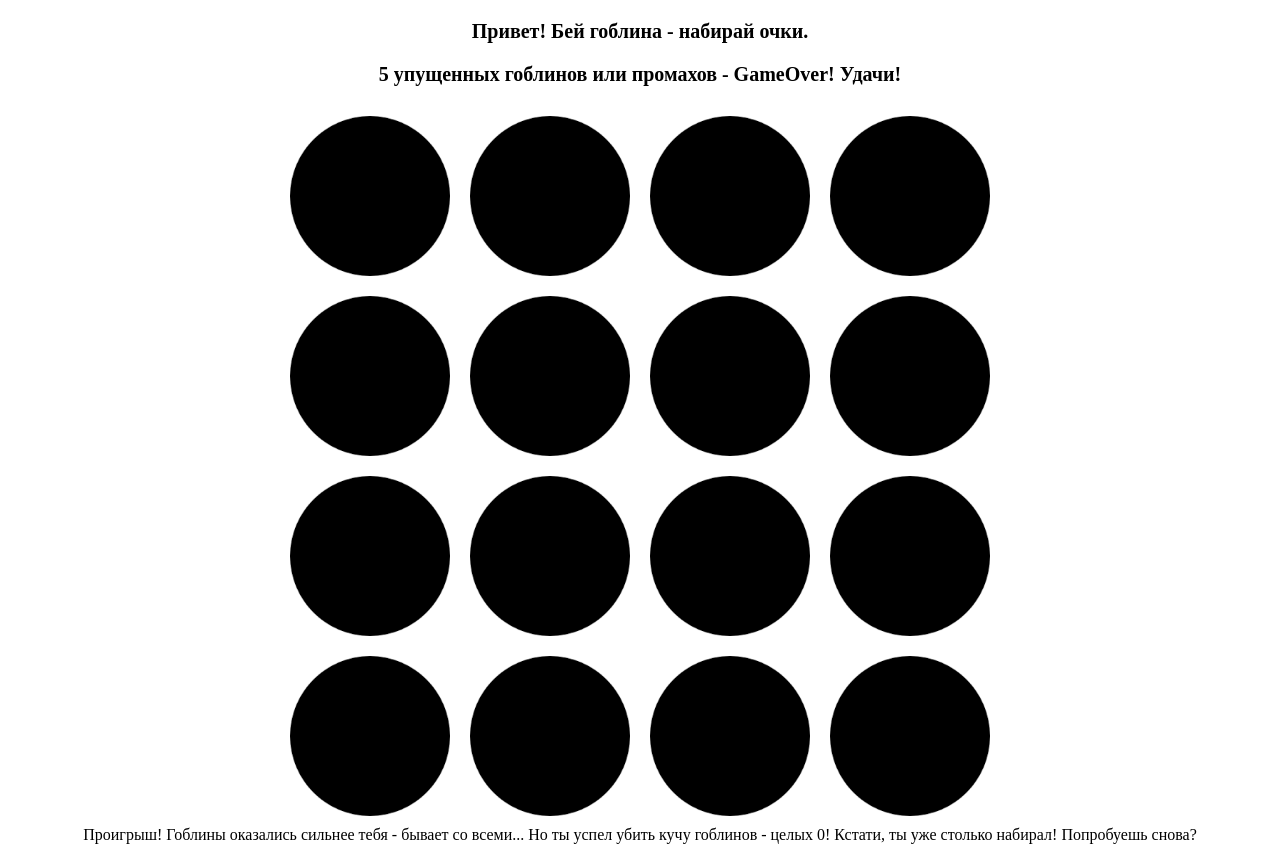
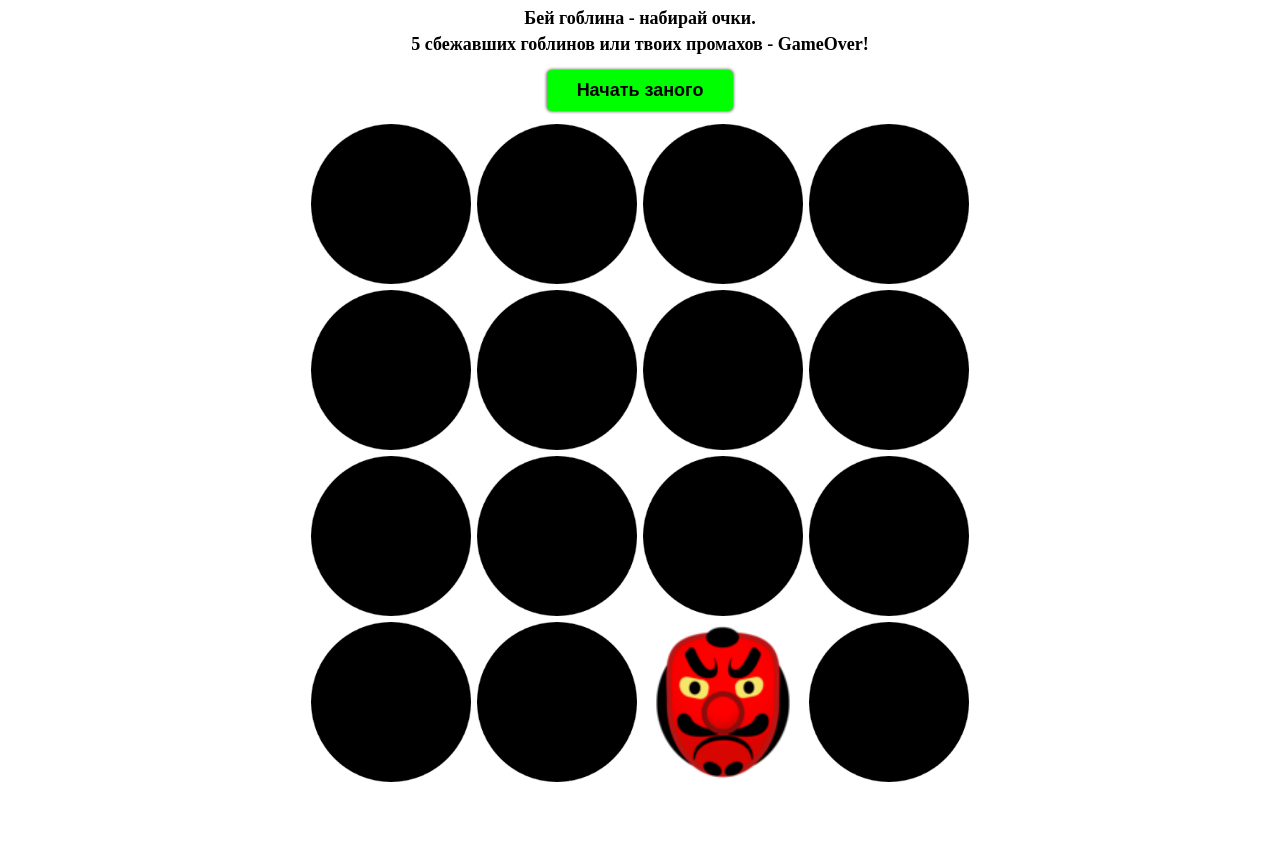
Before and after one commit to MaxKrch/ahj-lesson3-task1, a website built with webpack: page src/index.html in a window 1280 px wide. After the commit the page ends 800 px from the top, so only its background shows below. Built offline with nearby package versions, Linux system fonts and the light colour scheme.

Commit message:
complete

```diff
--- a/src/css/style.css
+++ b/src/css/style.css
@@ -1,5 +1,5 @@
 .main-container {
-
+	position: relative;
 }
 
 .field {
@@ -11,14 +11,21 @@
 .title {
 	position: flex;
 	margin: auto;
-	font-size: 20px;
+	font-size: 18px;
 	font-weight: 700;
+}
+
+.title-mess {
+	margin: 5px;
 }
 
 .field-wrap {
 	margin: auto;
-	margin-top: 10px;
+	margin-top: 5px;
 	text-align: center;
+	position: relative;
+	height: 100%;
+	width: 100%;
 }
 
 .field-row {
@@ -32,14 +39,74 @@
 	background-image: url('../img/hole.png');
 	background-repeat: no-repeat;
 	background-size: cover;
-	height: 20vh;
-	width: 20vh;
-	margin: 10px;
-	min-height: 56px;
-	min-width: 56px;
+	height: 20vmin;
+	width: 20vmin;
+	margin: 3px;
 	cursor: url('../img/hammer.png'), pointer;
 }
 
 .goblin {
 	background-image: url('../img/goblin.png');
 }
+
+.new-game {
+	background-color: #00FF00;
+	padding: 10px 30px;
+	border: none;
+	font-weight: 700;
+	font-size: 18px;
+	box-shadow: 0px 0px 3px 1px gray;
+	border-radius: 5px;
+	margin: 10px;
+}
+
+.new-game:hover {
+	background-color: #00F000;
+	cursor: pointer;
+	box-shadow: 0px 0px 4px 2px gray;
+}
+
+.hidden-item {
+  position: absolute;
+  width: 1px;
+  height: 1px;
+  clip: rect(0 0 0 0);
+  overflow: hidden;
+}
+
+.gameover-wrap {
+	position: fixed;
+	left: 0;
+	top: 0;
+	height: 100%;
+	width: 100%;
+	font-weight: 700;
+	font-size: 20px;
+	padding: 5px;
+	display: flex;
+	flex-direction: column;
+	justify-content: center;
+	align-content: center;
+
+}
+
+.gameover-mess {
+	position: relative;
+	z-index: 5;
+}
+
+.gameover-wrap::before {
+	content: '';
+	position: fixed;
+	top: 0;
+	left: 0;
+	width: 100%;
+	height: 100%;
+	background-color: rgba(255, 255, 255, 0.9);
+	z-index: 1;
+	box-shadow: 0px 0px 5px 5px #00FF00;
+}
+
+.new-game-modal {
+	z-index: 10;
+}
--- a/src/js/GameController.js
+++ b/src/js/GameController.js
@@ -12,14 +12,26 @@ export default class GameController {
 
 	registerEvent() {
 		this.gameRender.field.addEventListener("click", (event) => {
-			this.hitHole(event);
+			if (event.target.classList.contains("field-cell")) {
+				this.hitHole(event);
+			}
+		});
+
+		const newGame = document.querySelectorAll(".new-game");
+		newGame.forEach((item) => {
+			item.addEventListener("click", () => {
+				this.startNewGame();
+			});
 		});
 	}
 
 	init() {
 		this.gameRender.createCells();
 		this.gameRender.renderField(this.container, this.state.maxMiss);
-		this.choiceCellWithGoblin();
+
+		setTimeout(() => {
+			this.choiceCellWithGoblin();
+		}, 1000);
 	}
 
 	receivingCells() {
@@ -109,4 +121,8 @@ export default class GameController {
 			localStorage.setItem("maxPointsGoblin", JSON.stringify(newMaxPoints));
 		}
 	}
+
+	startNewGame() {
+		location.reload();
+	}
 }
--- a/src/js/GameRender.js
+++ b/src/js/GameRender.js
@@ -3,6 +3,7 @@ export default class GameRender {
 		this.board = board;
 		this.cells = [];
 		this.field = null;
+		this.gameOver = null;
 	}
 
 	createCells() {
@@ -23,8 +24,11 @@ export default class GameRender {
 		const field = document.createElement("div");
 		field.classList.add("field-wrap");
 
+		const modal = GameRender.createModal();
+		this.gameOver = modal;
+		field.append(modal);
+
 		const title = GameRender.createTitle(maxMiss);
-
 		field.append(title);
 
 		for (let row of this.cells) {
@@ -39,51 +43,62 @@ export default class GameRender {
 		}
 
 		this.field = field;
+
 		container.append(field);
+	}
+
+	static createModal() {
+		const modal = document.createElement("div");
+		modal.classList.add("gameover-wrap", "hidden-item");
+		modal.innerHTML = `
+			<button class="new-game new-game-modal">Начать заного</button>
+		`;
+		return modal;
 	}
 
 	static createTitle(maxMiss) {
 		const title = document.createElement("div");
 		title.classList.add("title");
 		title.innerHTML = `
-			<p>Привет! Бей гоблина - набирай очки.</p>
-			<p>${maxMiss} упущенных гоблинов или промахов - GameOver! Удачи!</p>
+			<p class="title-mess">Бей гоблина - набирай очки.</p>
+			<p class="title-mess">${maxMiss} сбежавших гоблинов или твоих промахов - GameOver!</p>
+			<button class="new-game">Начать заного</button>
 		`;
 
 		return title;
 	}
 
 	renderGameOver(points) {
-		const wrap = document.createElement("div");
-		wrap.classList.add("gameover-wrap");
-
 		const maxSavePointsJSON = localStorage.getItem("maxPointsGoblin");
 		const maxSavePoints = maxSavePointsJSON ? JSON.parse(maxSavePointsJSON) : 0;
+		const messageWrap = document.createElement("div");
 
 		const diff = maxSavePoints - points;
+		console.log(diff, maxSavePoints, points);
 		let messDiff;
 
 		if (diff > 0) {
-			messDiff = `Это немногим меньше рекорда - ${points}!`;
+			messDiff = `Это чуть меньше рекорда - ${maxSavePoints}!`;
 		}
 
 		if (diff < 0) {
-			messDiff = `Это немногим больше рекорда - ${points}!`;
+			messDiff = `Это чуть больше рекорда - ${maxSavePoints}!`;
 		}
 
-		if (diff == 0) {
-			messDiff = `Кстати, ты уже столько набирал!`;
+		if (diff === 0) {
+			messDiff = "";
 		}
 
 		const message = `
-			Проигрыш! Гоблины оказались сильнее тебя - бывает со всеми...
-			Но ты успел убить кучу гоблинов - целых
-			 ${points}!
-			 ${messDiff}
-			Попробуешь снова?
+			<p class="gameover-mess">GameOver!</p>
+			<p class="gameover-mess">Гоблины оказались куда сильнее тебя...</p>
+			<p class="gameover-mess">Но ты успел отправить на тот свет кучу гоблинов - ${points}!</p>
+			<p class="gameover-mess">${messDiff}</p>
+			<p class="gameover-mess">Попробуешь снова?</p>
 		`;
 
-		wrap.textContent = message;
-		this.field.append(wrap);
+		this.gameOver.classList.remove("hidden-item");
+		messageWrap.innerHTML = message;
+		this.gameOver.prepend(messageWrap);
 	}
 }
```
